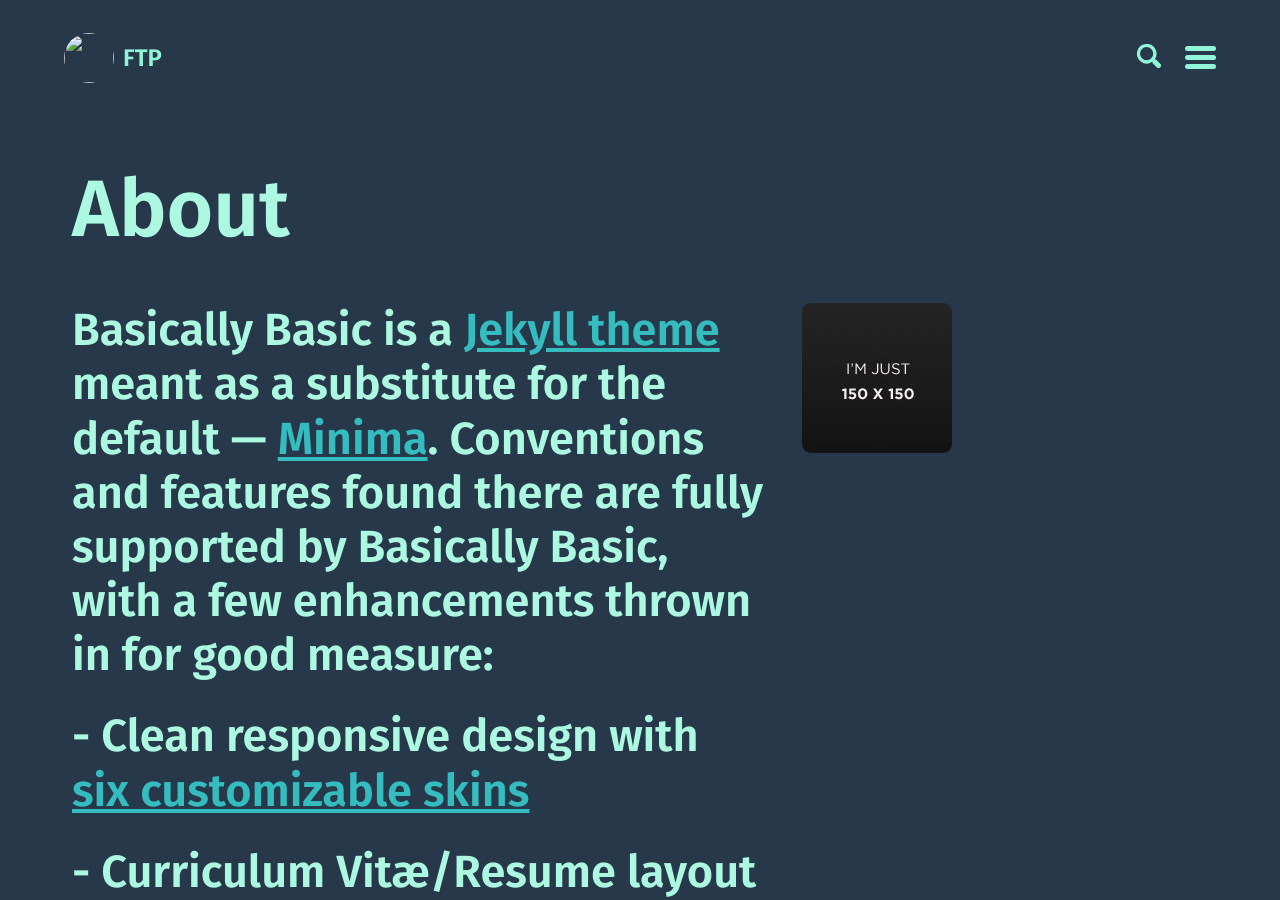
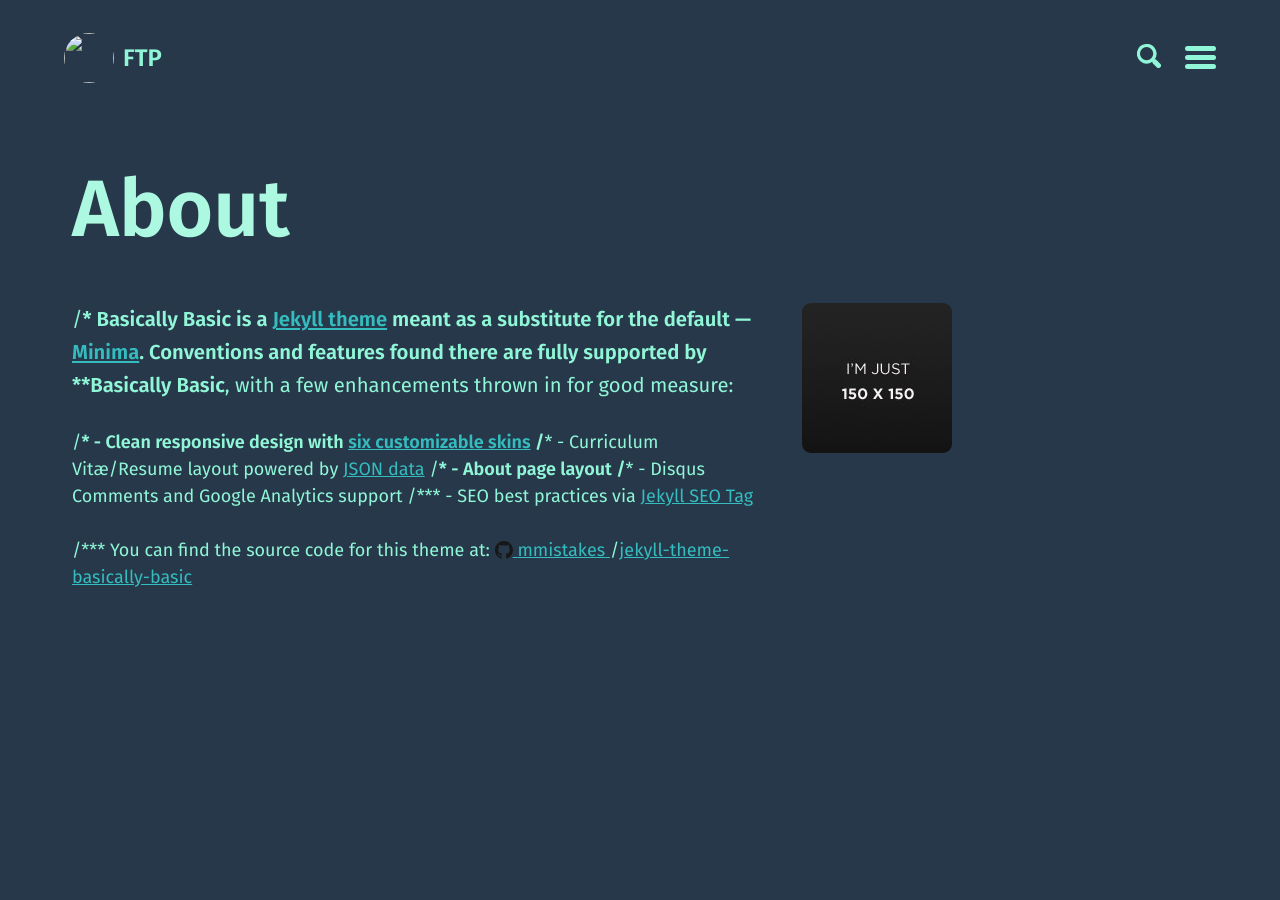
Before and after one commit to sunbliss/jekyll-ftp, a Jekyll site: the page built from about.md, in a window 1280 px wide and 900 px high. Built offline with Jekyll 4.4.1, drawn with Linux system fonts in a browser that asks for light colours; some of the changed text lies outside the part shown.

Commit message:
Update about.md

```diff
--- a/about.md
+++ b/about.md
@@ -3,12 +3,12 @@
 layout: about
 ---
 
-# Basically Basic is a [Jekyll theme](https://jekyllrb.com/docs/themes/) meant as a substitute for the default --- [Minima](https://github.com/jekyll/minima). Conventions and features found there are fully supported by **Basically Basic**, with a few enhancements thrown in for good measure:
+/*** Basically Basic is a [Jekyll theme](https://jekyllrb.com/docs/themes/) meant as a substitute for the default --- [Minima](https://github.com/jekyll/minima). Conventions and features found there are fully supported by **Basically Basic**, with a few enhancements thrown in for good measure:
 
-# - Clean responsive design with [six customizable skins](#skin)
-# - Curriculum Vitæ/Resume layout powered by [JSON data](http://registry.jsonresume.org/)
-# - About page layout
-# - Disqus Comments and Google Analytics support
-# - SEO best practices via [Jekyll SEO Tag](https://github.com/jekyll/jekyll-seo-tag/)
+/*** - Clean responsive design with [six customizable skins](#skin)
+/*** - Curriculum Vitæ/Resume layout powered by [JSON data](http://registry.jsonresume.org/)
+/*** - About page layout
+/*** - Disqus Comments and Google Analytics support
+/*** - SEO best practices via [Jekyll SEO Tag](https://github.com/jekyll/jekyll-seo-tag/)
 
-# You can find the source code for this theme at: {% include icon-github.html username="mmistakes" %}/[jekyll-theme-basically-basic](https://github.com/mmistakes/jekyll-theme-basically-basic)
+/***  You can find the source code for this theme at: {% include icon-github.html username="mmistakes" %}/[jekyll-theme-basically-basic](https://github.com/mmistakes/jekyll-theme-basically-basic)
```
